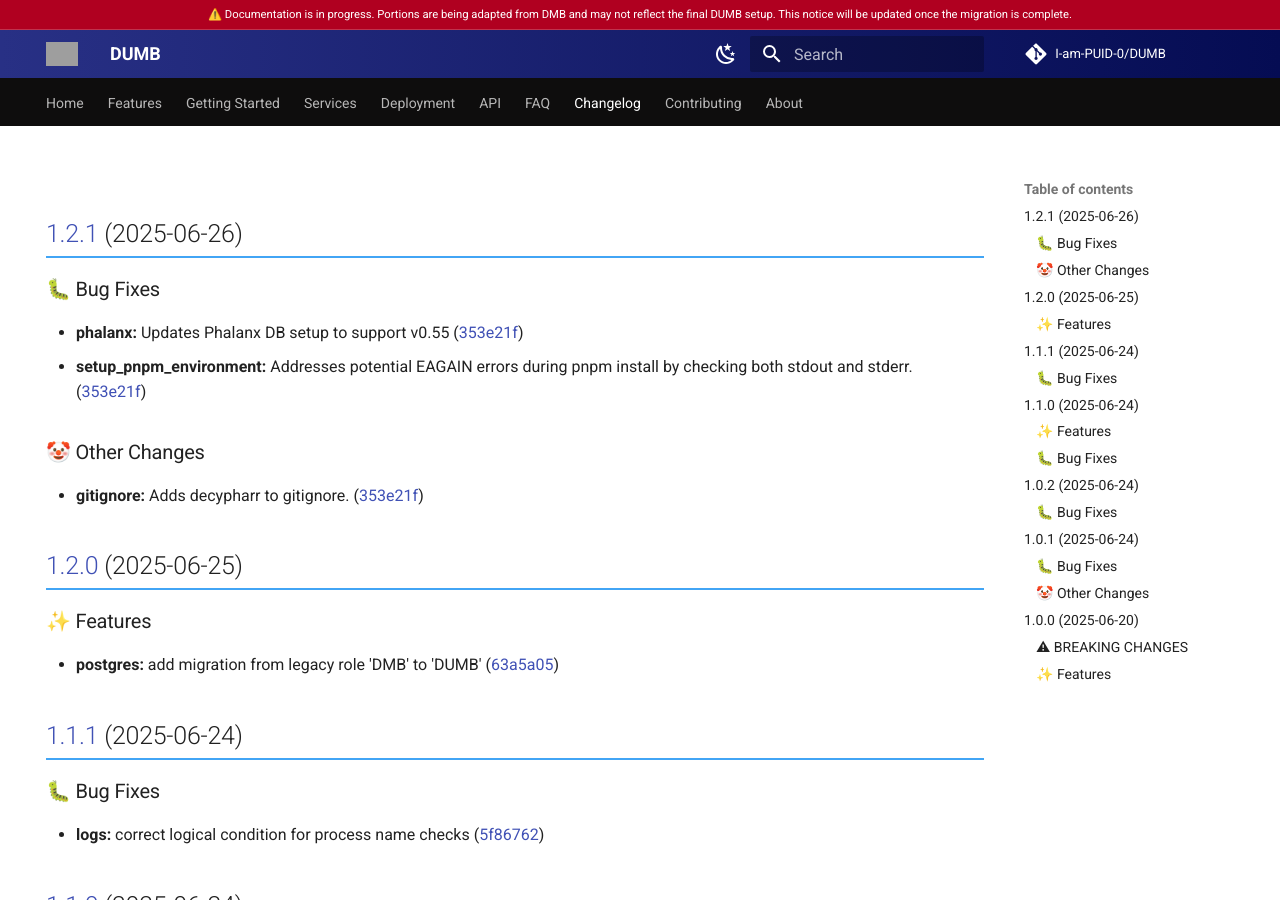
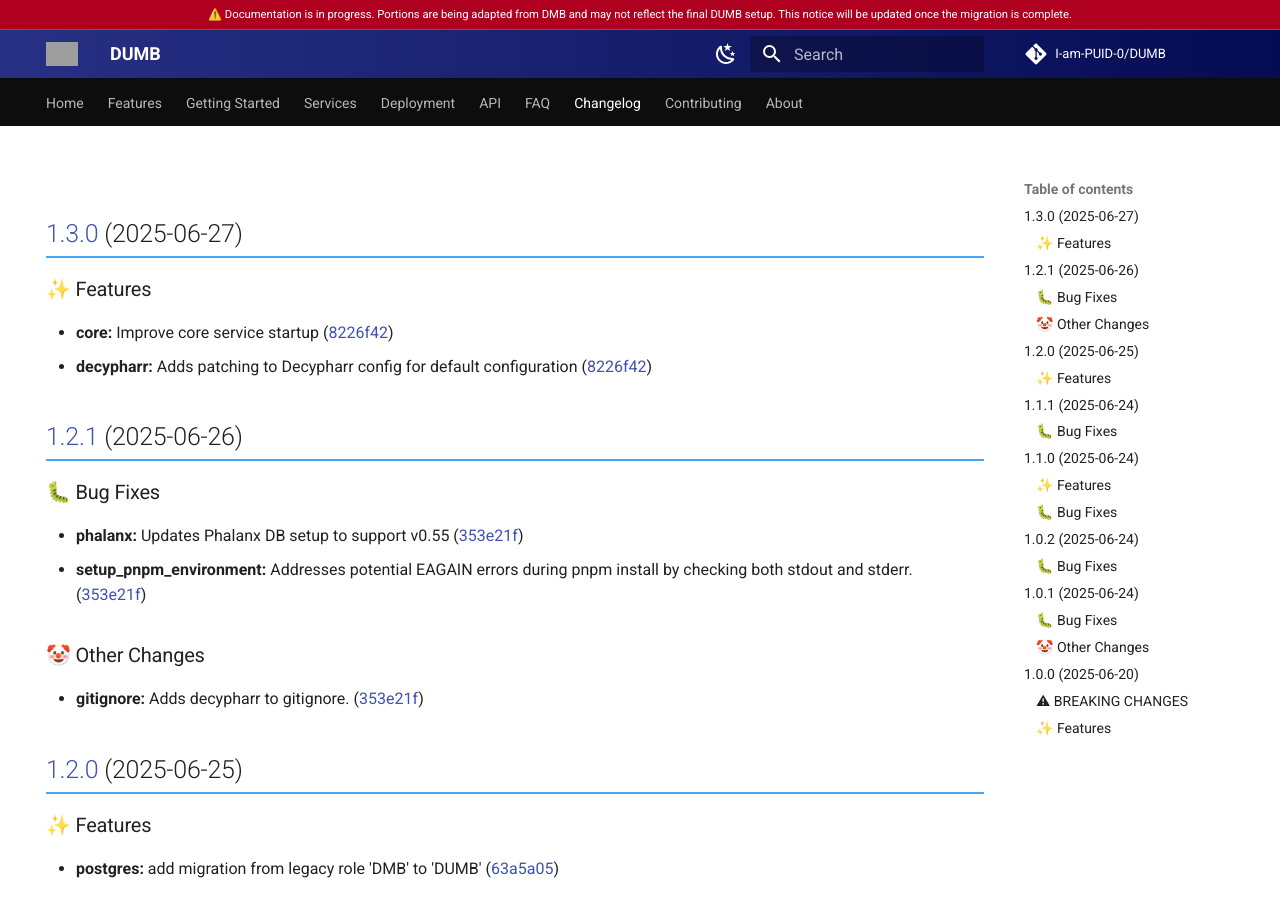
Before and after one commit to I-am-PUID-0/DUMB_docs, an MkDocs documentation site: the page built from docs/changelog.md, in a window 1280 px wide and 900 px high. Built offline with MkDocs 1.6.1 and Material for MkDocs 9.7.7, drawn with Linux system fonts in a browser that asks for light colours; comment, search, counter and statistics services are not loaded; grey boxes are pictures that could not be loaded.

Commit message:
Update Changelog

```diff
--- a/docs/changelog.md
+++ b/docs/changelog.md
@@ -4,6 +4,14 @@ hide:
 ---
 
 # Changelog
+
+## [1.3.0](https://github.com/I-am-PUID-0/DUMB/compare/1.2.1...1.3.0) (2025-06-27)
+
+
+### ✨ Features
+
+* **core:** Improve core service startup ([8226f42](https://github.com/I-am-PUID-0/DUMB/commit/8226f42c0ebee34a828309a06e4f4be57bf45ea9))
+* **decypharr:** Adds patching to Decypharr config for default configuration ([8226f42](https://github.com/I-am-PUID-0/DUMB/commit/8226f42c0ebee34a828309a06e4f4be57bf45ea9))
 
 ## [1.2.1](https://github.com/I-am-PUID-0/DUMB/compare/1.2.0...1.2.1) (2025-06-26)
 
```
